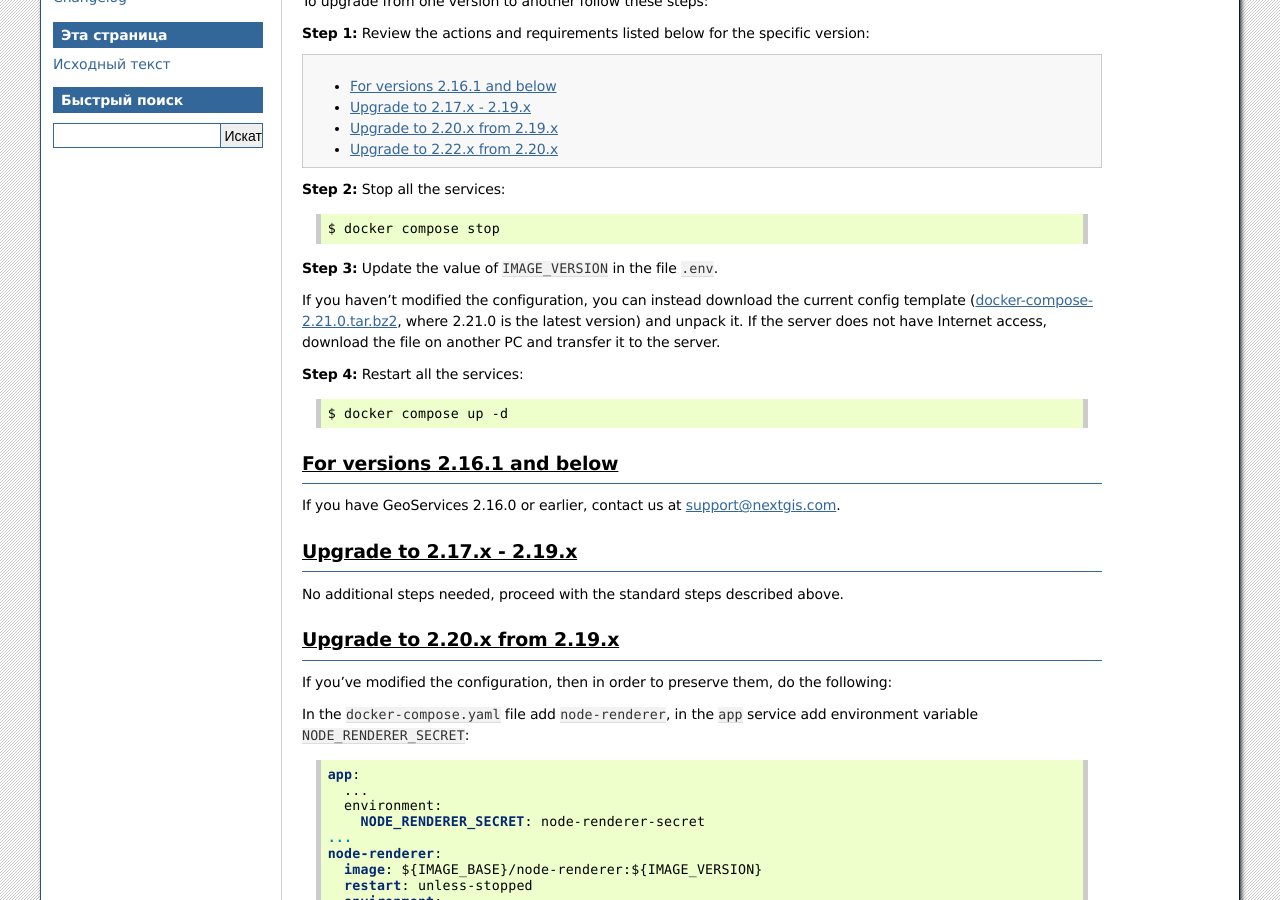
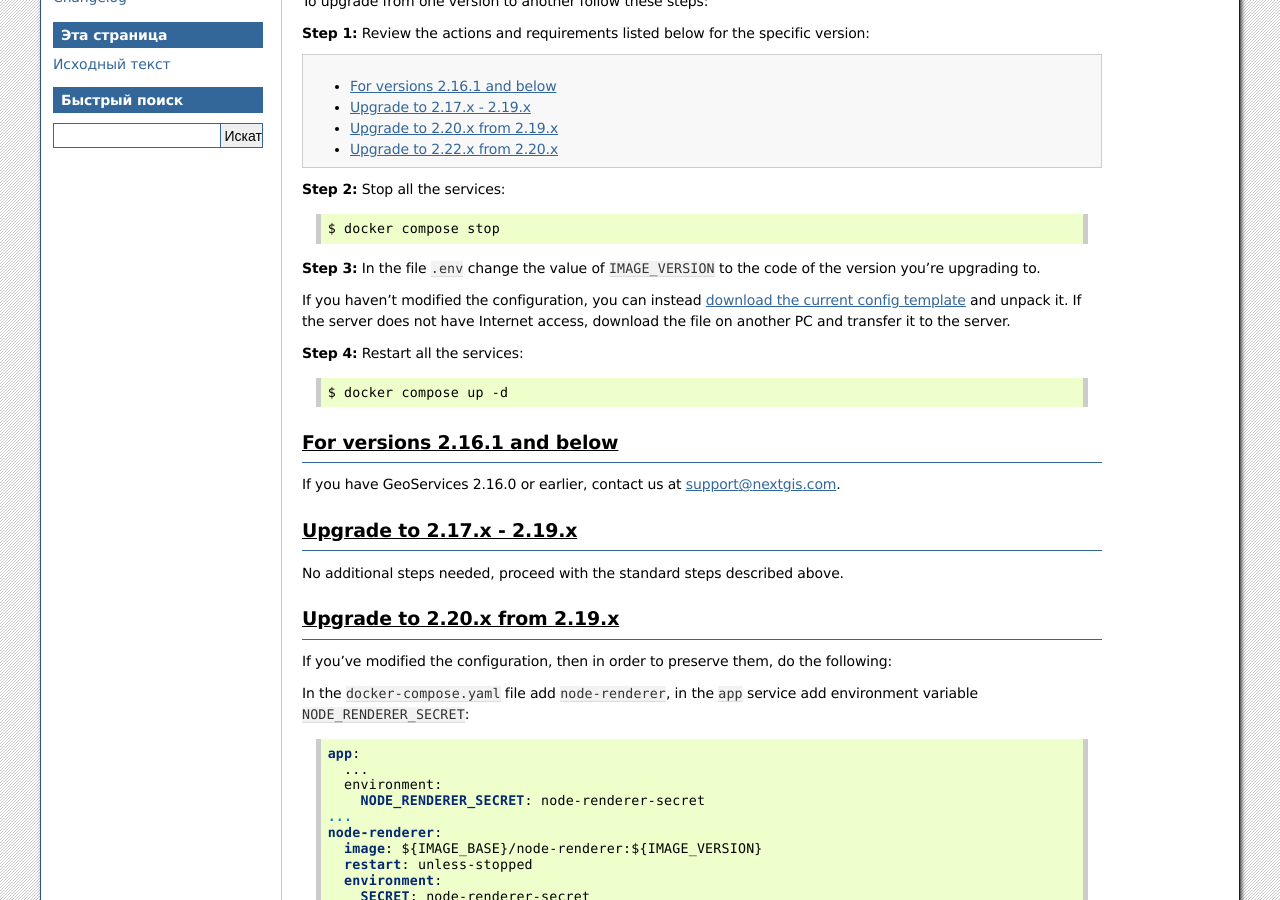
Before and after one commit to nextgis/docs_geoserv_prem, a Sphinx documentation site: the page built from source/upgrade.rst, in a window 1280 px wide and 900 px high, scrolled down 386 px. Built offline with Sphinx 7.4.7, drawn with Linux system fonts in a browser that asks for light colours; formulas are drawn with MathJax 3.

Commit message:
Update upgrade.rst
change template link

```diff
--- a/source/upgrade.rst
+++ b/source/upgrade.rst
@@ -26,9 +26,9 @@ To upgrade from one version to another follow these steps:
 
   $ docker compose stop
 
-**Step 3:** Update the value of ``IMAGE_VERSION`` in the file ``.env``.
+**Step 3:** In the file ``.env`` change the value of ``IMAGE_VERSION`` to the code of the version you're upgrading to.
 
-If you haven't modified the configuration, you can instead download the current config template (`docker-compose-2.21.0.tar.bz2 <https://nextgis.com/onpremise/geoservices/docker-compose-2.21.0.tar.bz2>`_, where 2.21.0 is the latest version) and unpack it. If the server does not have Internet access, download the file on another PC and transfer it to the server.
+If you haven't modified the configuration, you can instead `download the current config template <https://docs.nextgis.com/docs_geoserv_prem/source/admin.html#nextgis-geoservices>`_ and unpack it. If the server does not have Internet access, download the file on another PC and transfer it to the server.
 
 **Step 4:** Restart all the services:
 
```
